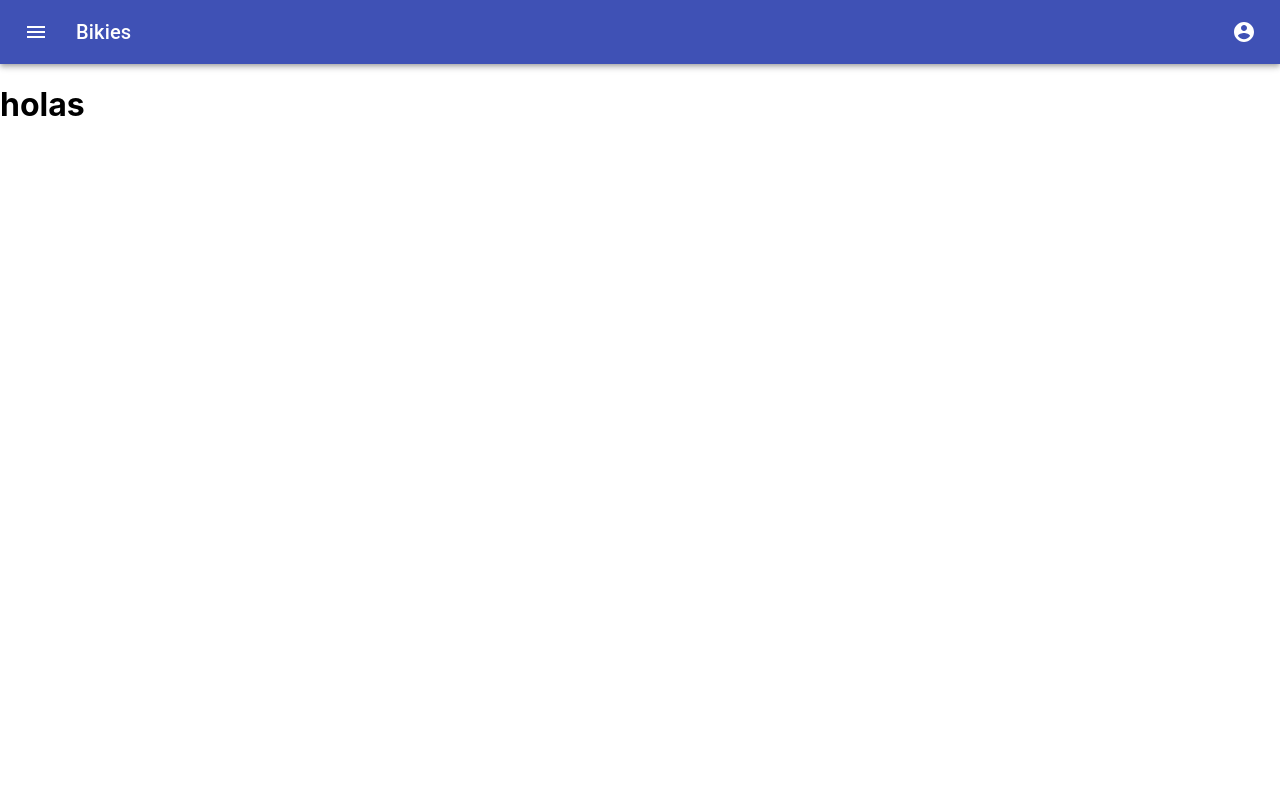
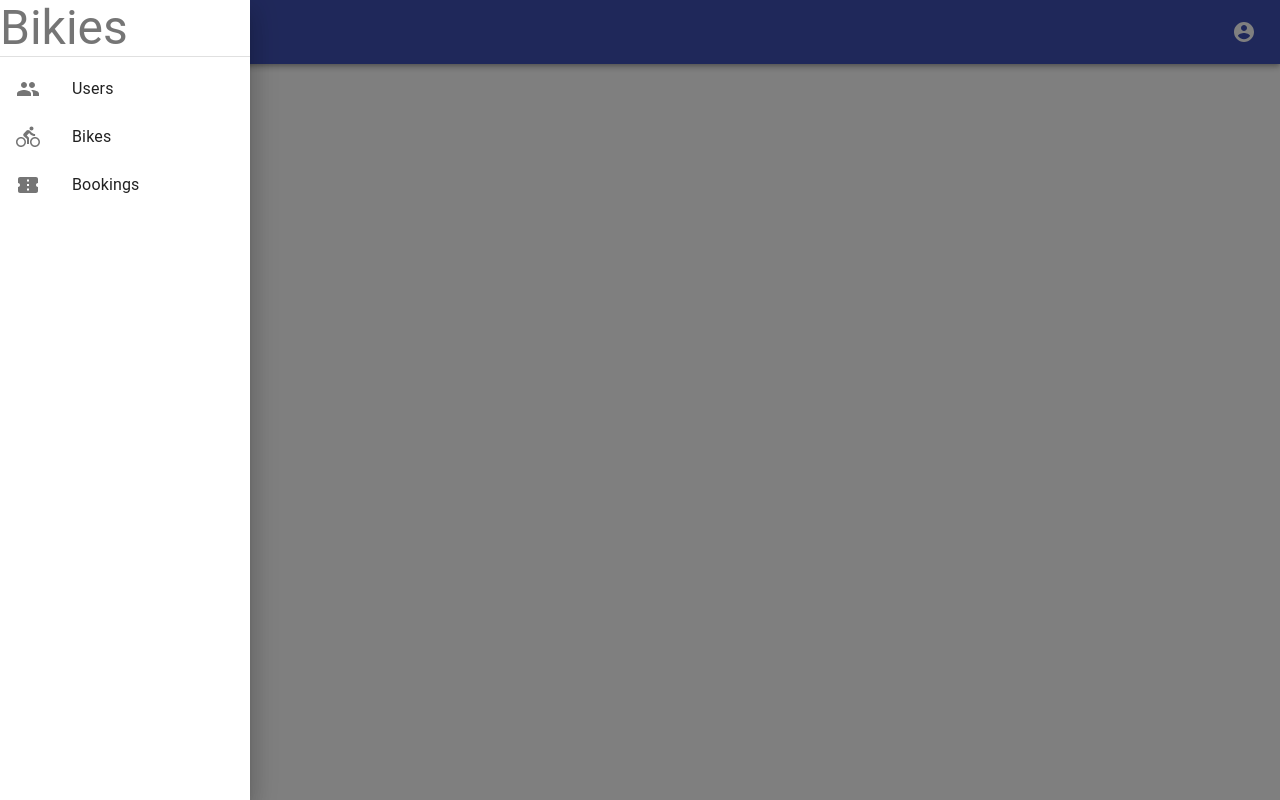
Before and after one commit to carlosloureda/bikies, a Next.js app: page /dashboard in a window 1280 px wide. Both pictures are taken after a click on the button 36 px from the left and 32 px from the top of the page. Built offline with nearby package versions, Linux system fonts and the light colour scheme.

Commit message:
feat - UI: Sidebar drawer added for dashboard

```diff
--- /dev/null
+++ b/components/DrawerMenu/DrawerMenu.tsx
@@ -0,0 +1,78 @@
+import React from "react";
+import Drawer from "@material-ui/core/Drawer";
+import withStyles from "@material-ui/core/styles/withStyles";
+import Typography from '@material-ui/core/Typography';
+import {
+  List,
+  ListItem,
+  ListItemIcon,
+  ListItemText,
+  Divider
+} from "@material-ui/core";
+import ConfirmationNumberIcon from '@material-ui/icons/ConfirmationNumber';
+import PeopleIcon from '@material-ui/icons/People';
+import DirectionsBikeIcon from '@material-ui/icons/DirectionsBike';
+
+const styles = theme => ({
+  list: {
+    width: 250
+  },
+  fullList: {
+    width: "auto"
+  }
+});
+
+
+const DrawerMenu = ({open, toggleDrawerHandler, classes}) => {
+    const sideList = side => (
+      <div
+        className={classes.list}
+        role="presentation"
+        onClick={toggleDrawerHandler}
+        onKeyDown={toggleDrawerHandler}
+      >
+        {/* <List>
+          {["Inbox", "Starred", "Send email", "Drafts"].map((text, index) => (
+            <ListItem button key={text}>
+              <ListItemIcon>
+                {index % 2 === 0 ? <InboxIcon /> : <MailIcon />}
+              </ListItemIcon>
+              <ListItemText primary={text} />
+            </ListItem>
+          ))}
+        </List> */}
+         <Typography variant="h3" color="textSecondary" component="h3">
+          Bikies
+        </Typography>
+        <Divider />
+        <List>
+            <ListItem button>
+              <ListItemIcon>
+                <PeopleIcon />
+              </ListItemIcon>
+              <ListItemText primary={"Users"} />
+            </ListItem>
+            <ListItem button>
+              <ListItemIcon>
+                <DirectionsBikeIcon />
+              </ListItemIcon>
+              <ListItemText primary={"Bikes"} />
+            </ListItem>
+            <ListItem button>
+              <ListItemIcon>
+                <ConfirmationNumberIcon />
+              </ListItemIcon>
+              <ListItemText primary={"Bookings"} />
+            </ListItem>
+        </List>
+      </div>
+    );
+
+    return (
+      <Drawer open={open} onClose={toggleDrawerHandler}>
+        {sideList("left")}
+      </Drawer>
+    );
+}
+
+export default withStyles(styles)(DrawerMenu);
--- a/components/Navbar/Navbar.tsx
+++ b/components/Navbar/Navbar.tsx
@@ -22,56 +22,21 @@ const styles = theme => ({
       display: "block"
     }
   },
-  search: {
-    position: "relative",
-    borderRadius: theme.shape.borderRadius,
-    backgroundColor: fade(theme.palette.common.white, 0.15),
-    "&:hover": {
-      backgroundColor: fade(theme.palette.common.white, 0.25)
-    },
-    marginRight: theme.spacing(2),
-    marginLeft: 0,
-    width: "100%",
-    [theme.breakpoints.up("sm")]: {
-      marginLeft: theme.spacing(3),
-      width: "auto"
-    }
-  },
-  searchIcon: {
-    width: theme.spacing(7),
-    height: "100%",
-    position: "absolute",
-    pointerEvents: "none",
-    display: "flex",
-    alignItems: "center",
-    justifyContent: "center"
-  },
-  inputRoot: {
-    color: "inherit"
-  },
-  inputInput: {
-    padding: theme.spacing(1, 1, 1, 7),
-    transition: theme.transitions.create("width"),
-    width: "100%",
-    [theme.breakpoints.up("md")]: {
-      width: 200
-    }
-  },
   sectionDesktop: {
     display: "none",
     [theme.breakpoints.up("md")]: {
       display: "flex"
     }
   },
-  sectionMobile: {
-    display: "flex",
-    [theme.breakpoints.up("md")]: {
-      display: "none"
-    }
-  }
+//   sectionMobile: {
+//     display: "flex",
+//     [theme.breakpoints.up("md")]: {
+//       display: "none"
+//     }
+//   }
 });
 
-const Navbar = ({classes, ...props}) => {
+const Navbar = ({classes, showMenu=true, openDrawerHandler, ...props}) => {
 
   const [anchorEl, setAnchorEl] = React.useState(null);
 
@@ -86,7 +51,8 @@ const Navbar = ({classes, ...props}) => {
   const isMenuOpen = Boolean(anchorEl);
 
   const menuId = "primary-search-account-menu";
-  const renderMenu = (
+
+  const renderUserMenu = (
     <Menu
       anchorEl={anchorEl}
       anchorOrigin={{ vertical: "top", horizontal: "right" }}
@@ -106,15 +72,15 @@ const Navbar = ({classes, ...props}) => {
         <div className={classes.grow}>
             <AppBar position="static">
                 <Toolbar>
-            <IconButton
+                {showMenu && <IconButton
                     edge="start"
                     className={classes.menuButton}
                     color="inherit"
                     aria-label="open drawer"
-                onClick={props.openDrawerHandler}
+                    onClick={openDrawerHandler}
                 >
                     <MenuIcon />
-            </IconButton>
+                </IconButton>}
                 <Typography className={classes.title} variant="h6" noWrap>
                     Bikies
                 </Typography>
@@ -133,7 +99,7 @@ const Navbar = ({classes, ...props}) => {
                 </div>
                 </Toolbar>
             </AppBar>
-        {renderMenu}
+            {renderUserMenu}
         </div>
     );
 }
--- a/pages/dashboard/index.tsx
+++ b/pages/dashboard/index.tsx
@@ -1,10 +1,21 @@
+import React from "react";
 import Navbar from "./../../components/Navbar/Navbar"
+import DrawerMenu from "./../../components/DrawerMenu/DrawerMenu"
 
 const Dashboard = () => {
+    const [openMenu, setOpenMenu] = React.useState(false);
+
+    const onToggleMenu = () => {
+        setOpenMenu(!openMenu);
+    }
+
     return (
         <div>
-            <Navbar></Navbar>
-            <h1>holas</h1>
+            <Navbar openDrawerHandler={onToggleMenu}></Navbar>
+            <DrawerMenu
+                open={openMenu}
+                toggleDrawerHandler={onToggleMenu}
+            />
         </div>
     )
 }
```
Lines whose indentation alone changed are shown as unchanged.
